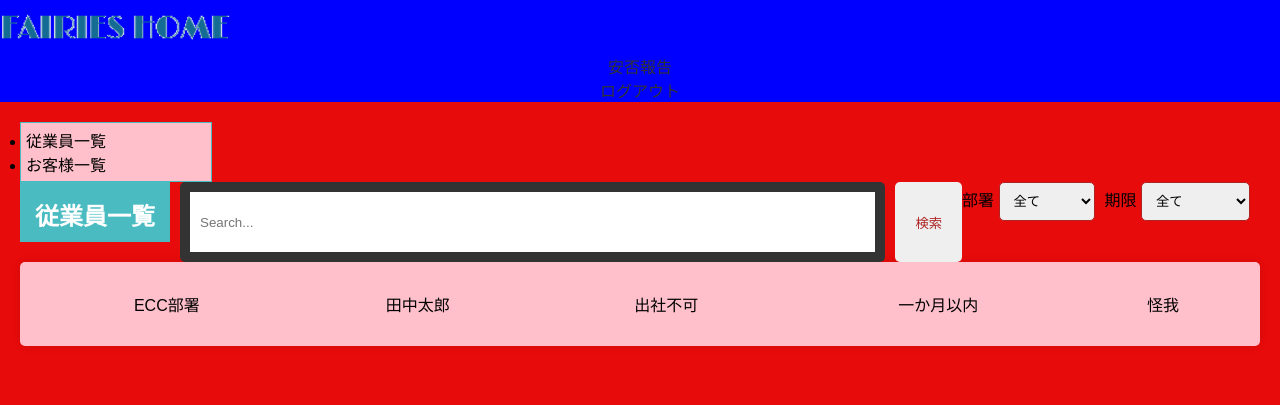
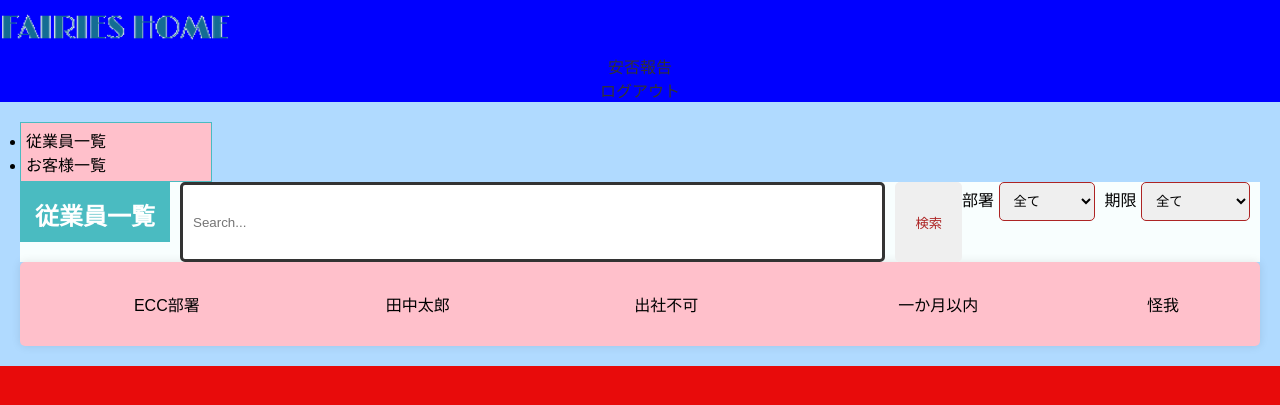
Before and after one commit to toma1128/Fairies, a PHP site: page /home_employee.html in a window 1280 px wide. Shown: the top 405 px of the page. Run offline with PHP 8.4, Linux system fonts and the light colour scheme.

Commit message:
画面配置ごとの枠組みを設定

```diff
--- a/Fairies/web/html/home_employee.css
+++ b/Fairies/web/html/home_employee.css
@@ -22,9 +22,10 @@
 }
 
 main {
-  /* max-width: 800px; */
+  height: 80%;
   margin: 0 auto;
   padding: 20px;
+  background-color: #B0DAFF;
 }
 
 h2 {
@@ -41,7 +42,7 @@
   flex: 1;
   padding: 10px;
   margin-right: 10px;
-  border: 10px solid #333;
+  border: 3px solid #333;
   border-radius: 5px;
 }
 
@@ -126,6 +127,7 @@
   display: flex;
   flex-wrap: nowrap;
   overflow-x: auto;
+  background-color: #F8FEFE;
 }
 
 .category {
```
